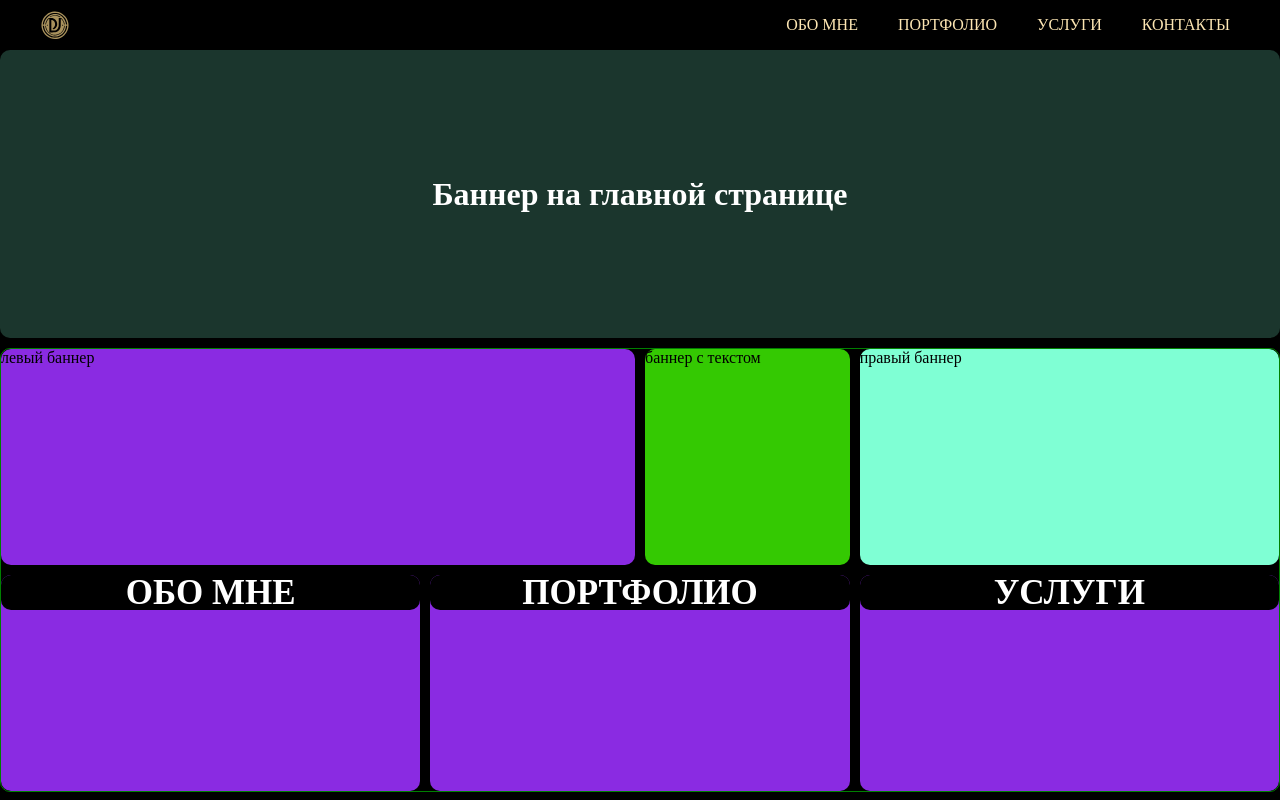
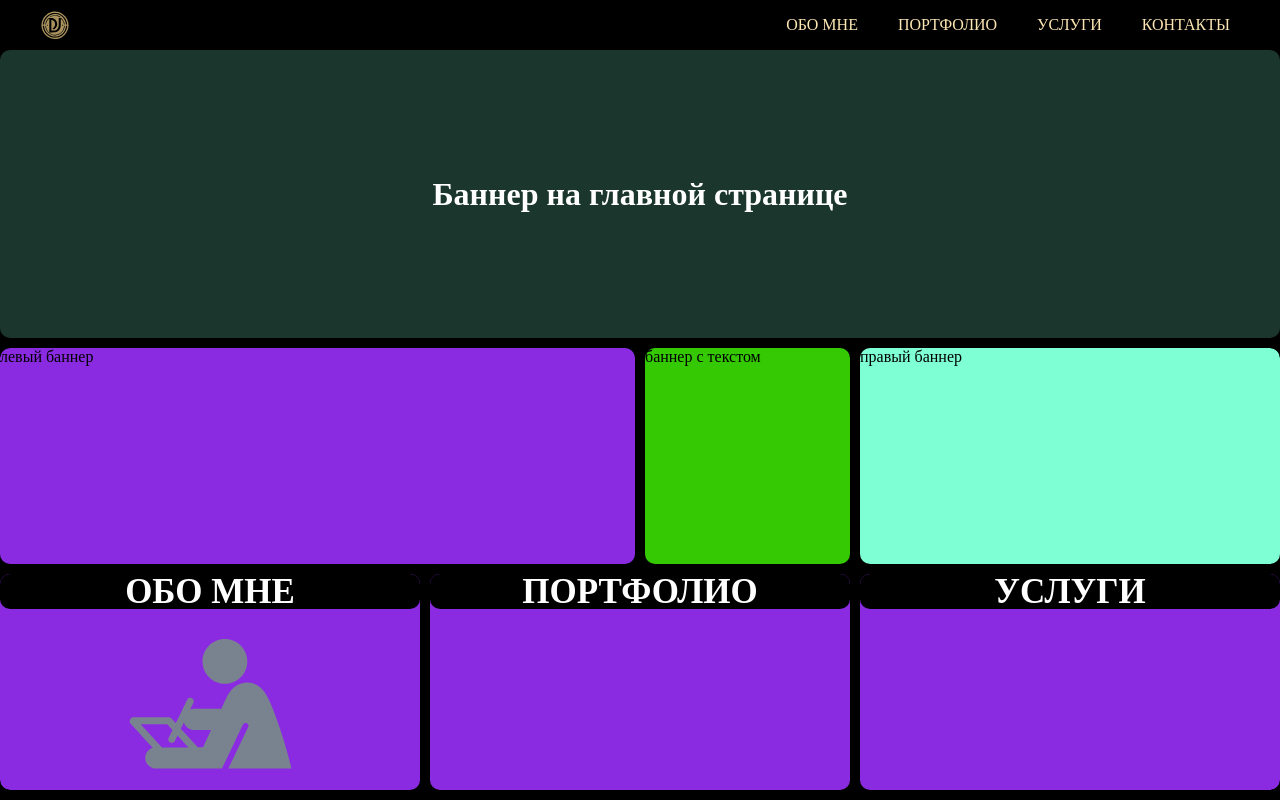
Before and after one commit to Dmitry-Dudarev/valentina-app, a React (Create React App) app: page / in a window 1280 px wide. Built offline with nearby package versions, Linux system fonts and the light colour scheme; the HTML template or start-up script is replaced by a standard one.

Commit message:
feat: добавлены стили для ссылок в Main

```diff
--- a/src/components/Main/Main.css
+++ b/src/components/Main/Main.css
@@ -30,7 +30,6 @@
   grid-template-columns: repeat(6, 1fr);
   grid-template-rows: repeat(2, 27vh);
 
-  border: 1px solid green;
 
   border-radius: 10px;
   overflow: hidden;
@@ -69,12 +68,25 @@
   font-size: 35px;
 }
 
+.main__grid-cell-image {
+  width: 100%;
+  border-radius: 10px;
+  background-size: contain;
+  background-position: center;
+  background-repeat: no-repeat;
+  flex-grow: 1;
+}
+
 .main__grid-about-me-link {
   grid-column: 1 / span 2;
   grid-row: 2;
   background-color: blueviolet;
-  display: flex;
-  flex-direction: column;
+}
+
+.main__grid-about-me-cell-image {
+  background-image: url('../../images/about-me__icon.svg');
+  /* background-color: red; */
+
 }
 
 .main__grid-portfolio-link {
--- a/src/components/Main/Main.js
+++ b/src/components/Main/Main.js
@@ -19,7 +19,7 @@ function Main(props) {
 
           <Link className="app-link main__grid-cell main__grid-about-me-link" to={"/about-me"}>
             <h2 className="app-text main__grid-cell-title">{linksText.aboutMe.toUpperCase()}</h2>
-            <div className="main__grid-cell-image" />
+            <div className="main__grid-cell-image main__grid-about-me-cell-image" />
           </Link>
 
           <Link className="app-link main__grid-cell main__grid-portfolio-link" to={"/portfolio"}>
```
Also changed, not shown: src/images/about-me__icon.svg (added).
